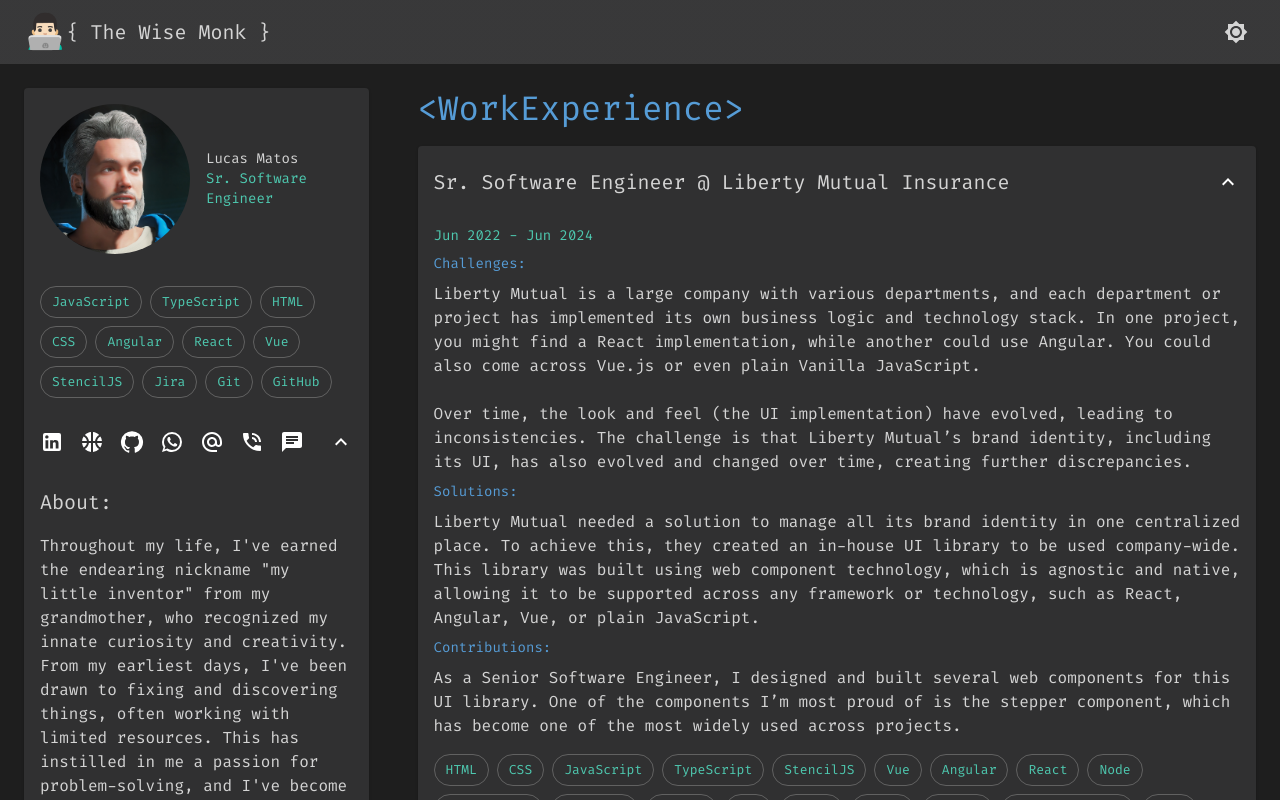
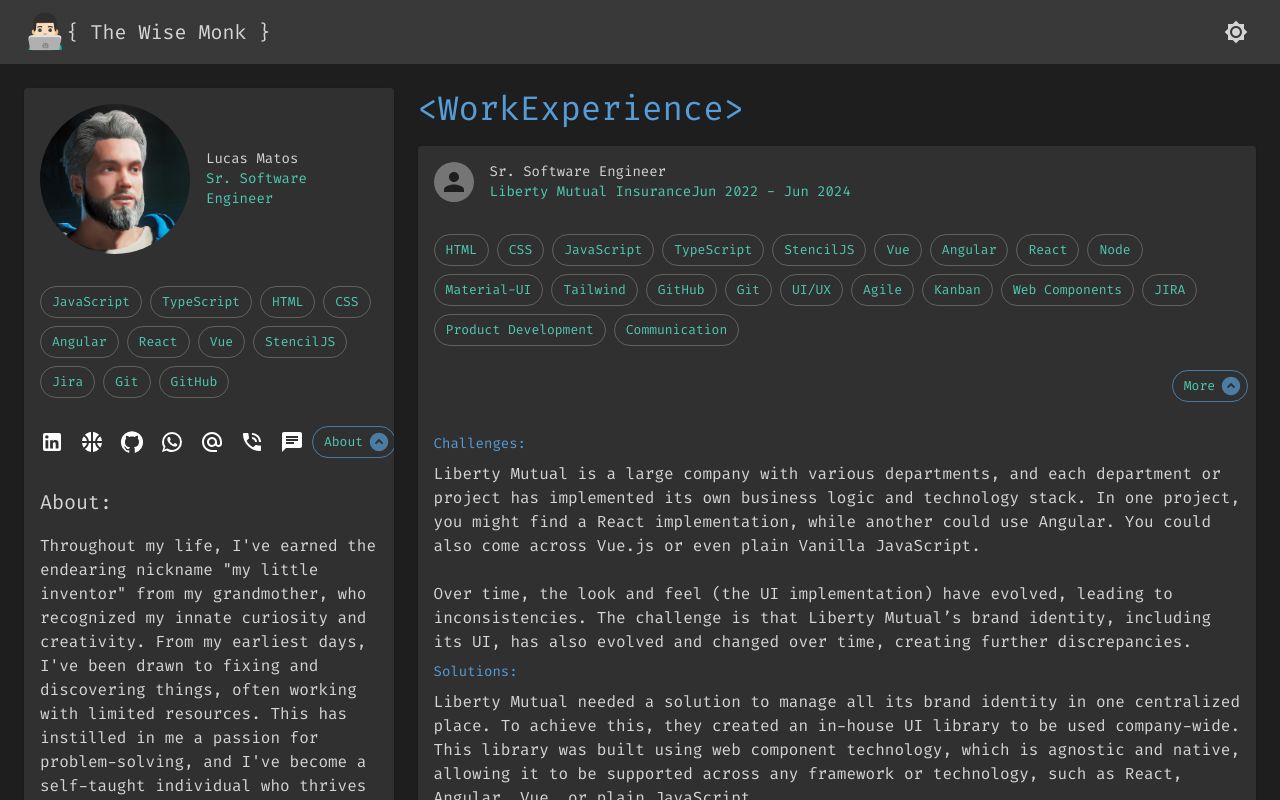
Before and after one commit to matoslucas/resume-layout, a React (Vite) app: page / in a window 1280 px wide. Shown: the top 800 px of the page. Built offline with nearby package versions, Linux system fonts and the light colour scheme.

Commit message:
Addd ExpandMoreButton component

```diff
--- /dev/null
+++ b/src/components/ExpandMoreButton.tsx
@@ -0,0 +1,30 @@
+import { Chip } from "@mui/material";
+import ExpandCircleDownIcon from "@mui/icons-material/ExpandCircleDown";
+
+interface ExpandMoreButtonProps {
+  label: string;
+  expand: boolean;
+  onClick: () => void;
+}
+
+const ExpandMoreButton: React.FC<ExpandMoreButtonProps> = ({
+  label,
+  expand,
+  onClick,
+}) => {
+  return (
+    <Chip
+      deleteIcon={
+        <ExpandCircleDownIcon
+          sx={{ transform: expand ? "rotate(180deg)" : "rotate(0deg)" }}
+        />
+      }
+      onClick={onClick}
+      onDelete={onClick}
+      variant="outlined"
+      color="primary"
+      label={label}
+    />
+  );
+};
+export default ExpandMoreButton;
--- a/src/components/ProfileSection.tsx
+++ b/src/components/ProfileSection.tsx
@@ -25,35 +25,9 @@
 import AlternateEmailIcon from "@mui/icons-material/AlternateEmail";
 import PhoneInTalkIcon from "@mui/icons-material/PhoneInTalk";
 import ChatIcon from "@mui/icons-material/Chat";
+
+import ExpandMoreButton from "./ExpandMoreButton";
 //import DownloadForOfflineIcon from '@mui/icons-material/DownloadForOffline';
-
-interface ExpandMoreProps extends IconButtonProps {
-  expand: boolean;
-}
-
-const ExpandMore = styled((props: ExpandMoreProps) => {
-  const { expand, ...other } = props;
-  return <IconButton {...other} />;
-})(({ theme }) => ({
-  marginLeft: "auto",
-  transition: theme.transitions.create("transform", {
-    duration: theme.transitions.duration.shortest,
-  }),
-  variants: [
-    {
-      props: ({ expand }) => !expand,
-      style: {
-        transform: "rotate(0deg)",
-      },
-    },
-    {
-      props: ({ expand }) => !!expand,
-      style: {
-        transform: "rotate(180deg)",
-      },
-    },
-  ],
-}));
 
 interface ProfileSectionProps {
   name: string;
@@ -73,7 +47,7 @@
   };
 
   return (
-    <Card sx={{ maxWidth: 345 }}>
+    <Card>
       <CardHeader
         avatar={
           <Avatar
@@ -114,7 +88,7 @@
           <Chip variant="outlined" label="GitHub" />
         </Box>
       </CardContent>
-      <CardActions disableSpacing>
+      <CardActions disableSpacing sx={{ justifyContent: "space-between" }}>
         <Tooltip title="LinkedIn">
           <IconButton
             aria-label="LinkedIn"
@@ -192,14 +166,13 @@
           </IconButton>
         </Tooltip>
 
-        <ExpandMore
+        <ExpandMoreButton
+          label="About"
           expand={expanded}
           onClick={handleExpandClick}
           aria-expanded={expanded}
           aria-label="show more"
-        >
-          <ExpandMoreIcon />
-        </ExpandMore>
+        />
       </CardActions>
       <Collapse in={expanded} timeout="auto" unmountOnExit>
         <CardContent>
--- a/src/components/WorkExperienceSection.tsx
+++ b/src/components/WorkExperienceSection.tsx
@@ -2,13 +2,21 @@
   Accordion,
   AccordionDetails,
   AccordionSummary,
+  Avatar,
   Box,
+  Card,
+  CardActions,
+  CardContent,
+  CardHeader,
   Chip,
+  Collapse,
   Typography,
 } from "@mui/material";
 import ExpandMoreIcon from "@mui/icons-material/ExpandMore";
 import { WorkExperienceProps } from "../types/types";
 import { isEmpty } from "../utils/utils";
+import React from "react";
+import ExpandMoreButton from "./ExpandMoreButton";
 
 const WorkExperienceSection: React.FC<WorkExperienceProps> = ({
   index,
@@ -24,22 +32,45 @@
     skills,
   } = workExperience;
 
+  const [expanded, setExpanded] = React.useState(true);
+
+  const handleExpandClick = () => {
+    setExpanded(!expanded);
+  };
+
   return (
-    <Accordion
-      defaultExpanded={true}
-      key={index + title}
-      sx={{ backgroundColor: "background.paper", marginBottom: 1 }}
+    <Card>
+      <CardHeader
+        avatar={<Avatar />}
+        title={title}
+        subheader={company + duration}
+      />
+
+      <CardContent>
+        <Box
+          sx={{
+            display: "flex",
+            flexWrap: "wrap",
+            gap: 1,
+          }}
         >
-      <AccordionSummary expandIcon={<ExpandMoreIcon />}>
-        <Typography variant="h6">
-          {title} @ {company}
-        </Typography>
-      </AccordionSummary>
-      <AccordionDetails>
-        <Typography variant="body2" color="text.secondary">
-          {duration}
-        </Typography>
+          {skills.map((skill, index) => (
+            <Chip variant="outlined" key={index + skill} label={skill} />
+          ))}
+        </Box>
+      </CardContent>
+      <CardActions sx={{ justifyContent: "flex-end" }}>
+        <ExpandMoreButton
+          label="More"
+          expand={expanded}
+          onClick={handleExpandClick}
+          aria-expanded={expanded}
+          aria-label="show more"
+        />
+      </CardActions>
 
+      <Collapse in={expanded} timeout="auto" unmountOnExit>
+        <CardContent>
           <Typography variant="body2" color={"primary"} sx={{ marginTop: 1 }}>
             Challenges:
           </Typography>
@@ -75,21 +106,9 @@
               dangerouslySetInnerHTML={{ __html: contributions }}
             />
           ) : null}
-
-        <Box
-          sx={{
-            display: "flex",
-            flexWrap: "wrap",
-            marginTop: "1rem",
-            gap: 1,
-          }}
-        >
-          {skills.map((skill, index) => (
-            <Chip variant="outlined" key={index + skill} label={skill} />
-          ))}
-        </Box>
-      </AccordionDetails>
-    </Accordion>
+        </CardContent>
+      </Collapse>
+    </Card>
   );
 };
 export default WorkExperienceSection;
```
Lines whose indentation alone changed are shown as unchanged.
